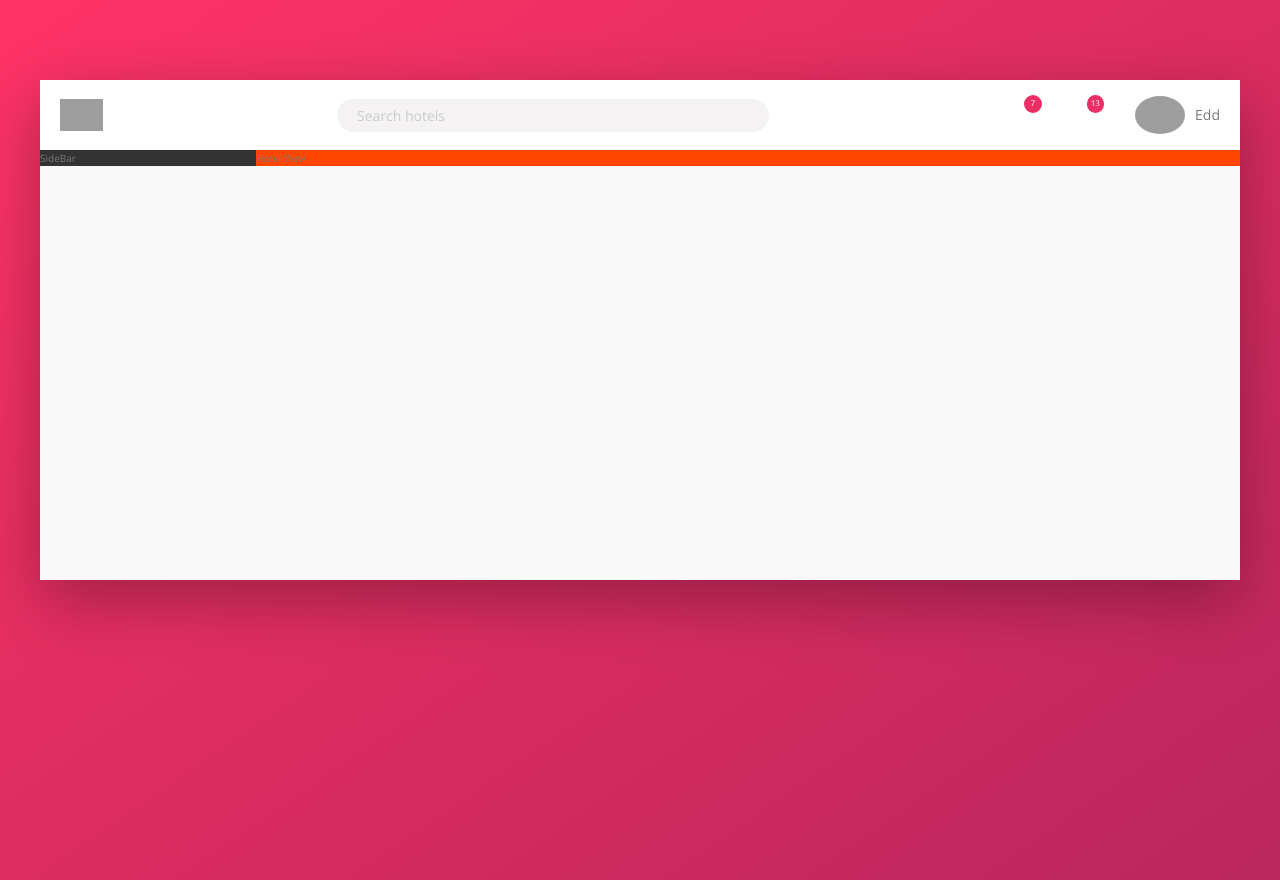
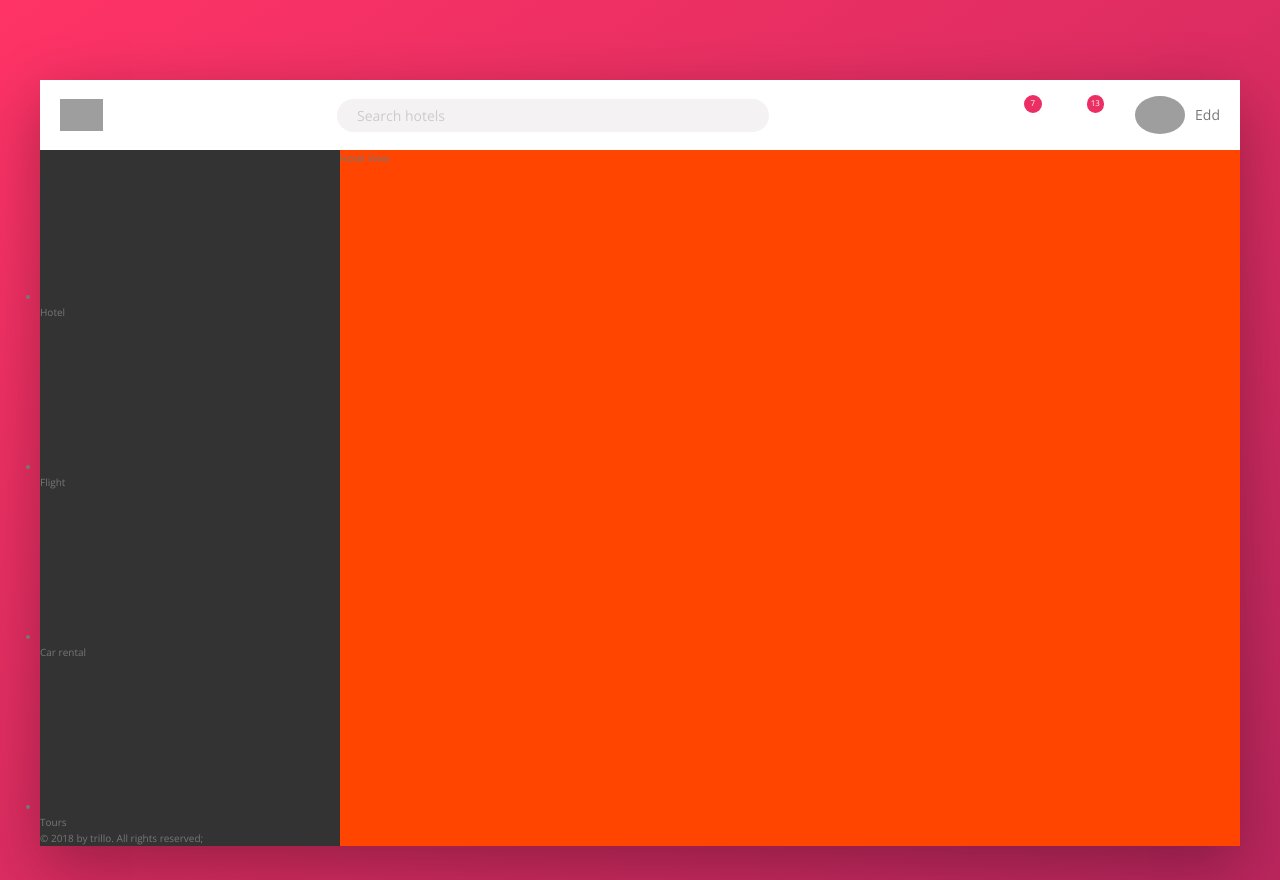
Before and after one commit to yoonjuh/todo-flexbox, a React (Create React App) app: page / in a window 1280 px wide. Built offline with nearby package versions, Linux system fonts and the light colour scheme; grey boxes are pictures that could not be loaded.

Commit message:
Complete SideBar

```diff
--- a/src/components/SideBar.js
+++ b/src/components/SideBar.js
@@ -1,5 +1,47 @@
-import React from 'react';
+import React, { Component } from 'react';
+import Icon from './icon';
+import SideItems from './SideItems';
 
-const SideBar = () => <nav className="sidebar">SideBar</nav>;
+class SideBar extends Component {
+  state = {
+    sections: [
+      {
+        name: 'Hotel',
+        icon: 'icon-home',
+      },
+      {
+        name: 'Flight',
+        icon: 'icon-aircraft-take-off',
+      },
+      {
+        name: 'Car rental',
+        icon: 'icon-key',
+      },
+      {
+        name: 'Tours',
+        icon: 'icon-map',
+      },
+    ],
+  };
+
+  renderList = () => {
+    const { sections } = this.state;
+    return sections.map(({ name, icon }) => (
+      // const { name, icon } = section;
+      <div key={name}>
+        <SideItems section={name} icon={icon} />
+      </div>
+    ));
+  };
+
+  render() {
+    return (
+      <nav className="sidebar">
+        <ul className="side-nav">{this.renderList()}</ul>
+        <div className="legal">&copy; 2018 by trillo. All rights reserved;</div>
+      </nav>
+    );
+  }
+}
 
 export default SideBar;
```
